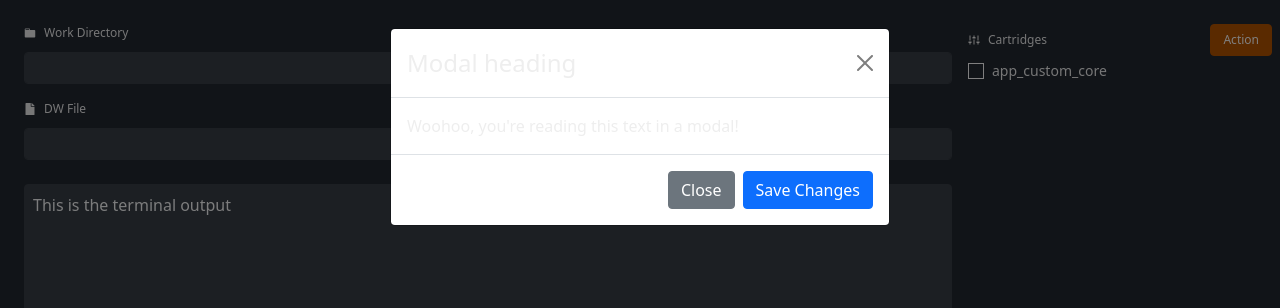
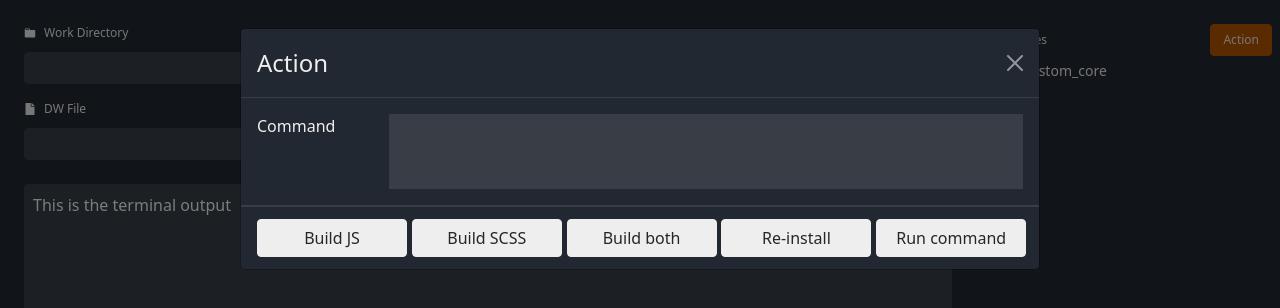
Before and after one commit to theweezar/electron-dw-builder-tools, a React (Create React App) app: page / in a window 1280 px wide. Both pictures are taken after a click on the button "Action". Shown: the top 308 px of the page. Built offline with nearby package versions, Linux system fonts and the light colour scheme.

Commit message:
Developing...

```diff
--- a/src/App.jsx
+++ b/src/App.jsx
@@ -76,21 +76,91 @@ function ActionModal() {
         Action
       </button>
 
-      <Modal show={show} onHide={handleClose}>
+      <Modal show={show} onHide={handleClose} size="lg">
         <Modal.Header closeButton>
-          <Modal.Title>Modal heading</Modal.Title>
+          <Modal.Title>Action</Modal.Title>
         </Modal.Header>
-        <Modal.Body>Woohoo, you're reading this text in a modal!</Modal.Body>
-        <Modal.Footer>
-          <Button variant="secondary" onClick={handleClose}>
-            Close
-          </Button>
-          <Button variant="primary" onClick={handleClose}>
-            Save Changes
-          </Button>
+        <Modal.Body>
+          <div className="row">
+            <div className="col-12 col-md-2">
+              <p>Command</p>
+            </div>
+            <div className="col-12 col-md-10">
+              <div className="command-container">
+                <div className="command-inject px-1" contentEditable={true}></div>
+              </div>
+            </div>
+          </div>
+        </Modal.Body>
+        <Modal.Footer className="justify-content-center">
+          <div className="btn-action-container px-1 mb-1 mb-lg-0">
+            <button className="btn w-100" >
+              Build JS
+            </button>
+          </div>
+          <div className="btn-action-container px-1 mb-1 mb-lg-0">
+            <button className="btn w-100" >
+              Build SCSS
+            </button>
+          </div>
+          <div className="btn-action-container px-1 mb-1 mb-lg-0">
+            <button className="btn w-100" >
+              Build both
+            </button>
+          </div>
+          <div className="btn-action-container px-1 mb-1 mb-lg-0">
+            <button className="btn w-100" >
+              Re-install
+            </button>
+          </div>
+          <div className="btn-action-container px-1 mb-1 mb-lg-0">
+            <button className="btn w-100" >
+              Run command
+            </button>
+          </div>
         </Modal.Footer>
       </Modal>
     </>
+  );
+}
+
+function InputResource() {
+  return (
+    <div className="input-section">
+      <div className="form-group">
+        <label htmlFor="work-dir">
+          <div className="d-flex align-items-center">
+            <GoFileDirectory />
+            <div className="ms-2">Work Directory</div>
+          </div>
+        </label>
+        <div className="row mt-2">
+          <div className="col-12 col-md-9">
+            <input type="text" id="work-dir" className="form-control" aria-label="Work Directory" disabled />
+          </div>
+          <div className="col-12 col-md-3 mt-2 mt-md-0">
+            <button className="btn w-100">Open Folder</button>
+          </div>
+        </div>
+      </div>
+      <div className="form-group mt-3">
+        <label htmlFor="work-dir">
+          <div className="d-flex align-items-center">
+            <FaFile />
+            <div className="ms-2">DW File</div>
+          </div>
+        </label>
+        <div className="row mt-2">
+          <div className="col-12 col-md-9">
+            <input type="text" id="dw-file" className="form-control" aria-label="DW file JSON" disabled />
+          </div>
+          <div className="col-12 col-md-3 mt-2 mt-md-0">
+            <button className="btn w-100">Browse File</button>
+          </div>
+        </div>
+
+      </div>
+    </div>
   );
 }
 
@@ -101,26 +171,7 @@ function App() {
         {/* Left section */}
         <div className="col-9">
           <div className="p-4 pe-2">
-            <div className="input-section">
-              <div className="form-group">
-                <label htmlFor="work-dir">
-                  <div className="d-flex align-items-center">
-                    <GoFileDirectory />
-                    <div className="ms-2">Work Directory</div>
-                  </div>
-                </label>
-                <input type="text" id="work-dir" className="form-control mt-2" aria-label="Work Directory" disabled />
-              </div>
-              <div className="form-group mt-3">
-                <label htmlFor="work-dir">
-                  <div className="d-flex align-items-center">
-                    <FaFile />
-                    <div className="ms-2">DW File</div>
-                  </div>
-                </label>
-                <input type="text" id="dw-file" className="form-control mt-2" aria-label="DW file JSON" disabled />
-              </div>
-            </div>
+            <InputResource />
             <Terminal />
           </div>
         </div>
--- /dev/null
+++ b/src/static/scss/_mixins.scss
@@ -0,0 +1,5 @@
+@mixin flex($width-percent) {
+  flex: 0 0 $width-percent;
+  max-width: $width-percent;
+  -ms-flex: 0 0 $width-percent;
+}
--- a/src/static/scss/_variables.scss
+++ b/src/static/scss/_variables.scss
@@ -6,6 +6,8 @@ $bg-color-1: #222831;
 // Input
 $bg-input-color: #393E46;
 $border-input-color: #393E46;
+$bg-input-btn-color: #B55400;
+$border-input-btn-color: #B55400;
 
 // Terminal
 $bg-terminal-color: #393E46;
@@ -17,3 +19,14 @@ $text-color: #EEEEEE;
 // Action trigger button
 $bg-btn-action-trigger-color: #B55400;
 $border-btn-action-trigger-color: #B55400;
+
+// Modal
+$bg-modal-color: #222831;
+$bg-modal-border: #393E46;
+
+// Command injection in modal
+$bg-command-color: #393E46;
+
+// Sub action button
+$bg-sub-action-btn-color: #EEEEEE;
+$text-sub-action-btn-color: #262626;
--- a/src/static/scss/index.scss
+++ b/src/static/scss/index.scss
@@ -2,6 +2,7 @@
 
 @import "~bootstrap/scss/bootstrap";
 @import "variables";
+@import "mixins";
 
 body {
   height: 100vh;
@@ -48,6 +49,18 @@ button,
       font-size: 12px;
     }
   }
+
+  button {
+    font-size: 12px;
+    background-color: $bg-input-btn-color;
+    border: 1px solid $bg-input-btn-color;
+    color: $text-color !important;
+
+    &:active {
+      background-color: rgba($color: $bg-input-btn-color, $alpha: 0.8);
+      border: 1px solid rgba($color: $bg-input-btn-color, $alpha: 0.8);
+    }
+  }
 }
 
 .terminal-section {
@@ -63,6 +76,12 @@ button,
   background-color: $bg-btn-action-trigger-color;
   border: 1px solid $border-btn-action-trigger-color;
   font-size: 12px;
+  color: $text-color !important;
+
+  &:active {
+    background-color: rgba($color: $bg-btn-action-trigger-color, $alpha: 0.8);
+    border: 1px solid rgba($color: $border-btn-action-trigger-color, $alpha: 0.8);
+  }
 }
 
 .cartridge-section {
@@ -87,3 +106,59 @@ button,
     }
   }
 }
+
+.modal-dialog {
+  .modal-content {
+    background-color: $bg-modal-color;
+
+    .modal-header {
+      border-bottom: 1px solid $bg-modal-border;
+
+      .btn-close {
+        filter: brightness(0) invert(1);
+      }
+    }
+
+    .modal-body {
+      border-bottom: 1px solid $bg-modal-border;
+
+      .command-inject {
+        background-color: $bg-command-color;
+        width: 100%;
+        min-height: 75px;
+      }
+    }
+
+    .modal-footer {
+      border-top: 1px solid $bg-modal-border;
+
+      .btn-action-container {
+        @include flex(100%);
+
+        @include media-breakpoint-up(sm) {
+          @include flex(50%);
+        }
+
+        @include media-breakpoint-up(lg) {
+          @include flex(20%);
+        }
+      }
+
+      button {
+        min-width: 150px;
+        background-color: $bg-sub-action-btn-color;
+        border: 1px solid $bg-sub-action-btn-color;
+        color: $text-sub-action-btn-color;
+
+        &:active {
+          background-color: rgba($color: $bg-sub-action-btn-color, $alpha: 0.8);
+          border: 1px solid rgba($color: $bg-sub-action-btn-color, $alpha: 0.8);
+        }
+      }
+
+      > * {
+        margin: 0;
+      }
+    }
+  }
+}
```
